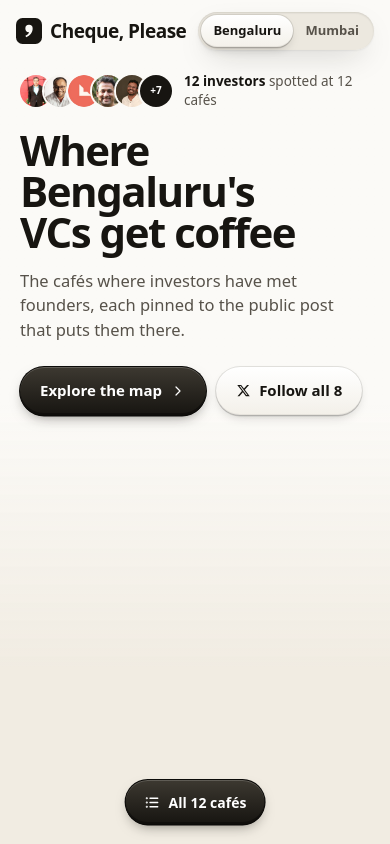
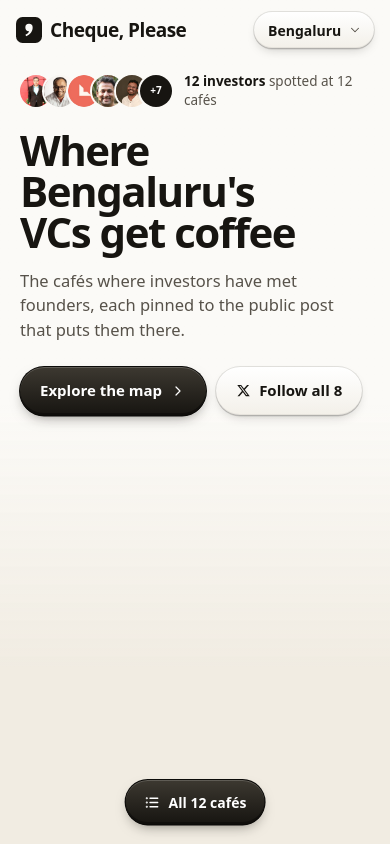
Before and after one commit to Kaif9999/Cheque-Please, a website built with Vite: page index.html in a window 390 px wide. Built offline with nearby package versions, Linux system fonts and the light colour scheme; no server answers; a web font is replaced by a local one.

Commit message:
feat(ui): build the city switch from the city list
Segmented on wide screens, the native picker on phones, ready for more cities.

```diff
--- a/index.html
+++ b/index.html
@@ -63,10 +63,7 @@
           id="top-actions"
           class="flex items-center gap-2 transition-[opacity,visibility] duration-300 group-data-[mode=intro]/app:invisible group-data-[mode=intro]/app:opacity-0 max-lg:hidden"
         ></div>
-        <nav class="flex rounded-full bg-[#ebe7de]/95 p-[3px] shadow-[inset_0_1px_2px_rgb(23_21_17/0.12),var(--shadow-float)]" aria-label="City">
-          <a class="seg-opt" data-city="bengaluru" href="#/bengaluru">Bengaluru</a>
-          <a class="seg-opt" data-city="mumbai" href="#/mumbai">Mumbai</a>
-        </nav>
+        <nav id="city-switch" class="flex" aria-label="City"></nav>
       </div>
     </header>
 
--- a/src/lib/icons.ts
+++ b/src/lib/icons.ts
@@ -5,6 +5,7 @@ const PATHS = {
   arrow: '<path d="M7 17 17 7M8.5 7H17v8.5"/>',
   back: '<path d="M15 18l-6-6 6-6"/>',
   forward: '<path d="M9 6l6 6-6 6"/>',
+  down: '<path d="M6 9l6 6 6-6"/>',
   share: '<path d="M12 15V3.5M7.5 8 12 3.5 16.5 8M5 12.5V19a2 2 0 0 0 2 2h10a2 2 0 0 0 2-2v-6.5"/>',
   pin: '<path d="M12 21s-6.5-5.6-6.5-11a6.5 6.5 0 1 1 13 0c0 5.4-6.5 11-6.5 11Z"/><circle cx="12" cy="10" r="2.3"/>',
   check: '<path d="M5 12.5 10 17.5 19.5 7"/>',
--- a/src/main.ts
+++ b/src/main.ts
@@ -6,7 +6,7 @@ import { createStore } from '@/app/store';
 import { CITIES, CITY_ORDER } from '@/data/cities';
 import { handlesText } from '@/domain/people';
 import type { Panel, Route } from '@/domain/routes';
-import type { Cafe, ZoneId } from '@/domain/types';
+import type { Cafe, CityId, ZoneId } from '@/domain/types';
 import { zoneOf } from '@/domain/zones';
 import { $ } from '@/lib/dom';
 import { mount } from '@/lib/html';
@@ -17,7 +17,7 @@ import { renderFollow } from '@/ui/views/follow';
 import { renderHero } from '@/ui/views/hero';
 import { renderLegend } from '@/ui/views/legend';
 import { renderList } from '@/ui/views/list';
-import { renderListPill, renderTopActions } from '@/ui/views/topbar';
+import { renderCitySwitch, renderListPill, renderTopActions } from '@/ui/views/topbar';
 
 const store = createStore(initialState);
 const router = createRouter(CITY_ORDER, applyRoute);
@@ -25,6 +25,7 @@ const wide = window.matchMedia('(min-width: 1024px)');
 const el = {
   topbar: $('#topbar'),
   topActions: $('#top-actions'),
+  citySwitch: $('#city-switch'),
   hero: $('#hero'),
   heroBody: $('#hero-body'),
   legend: $('#legend'),
@@ -75,9 +76,13 @@ store.subscribe((s) => {
   document.body.dataset.mode = s.mode;
   document.body.dataset.sheet = sheetOpen(s) ? 'open' : 'closed';
   document.title = cafe ? `${cafe.name}, ${cafe.area} · Cheque, Please` : `Cheque, Please · ${city.name}`;
-  for (const opt of document.querySelectorAll<HTMLAnchorElement>('.seg-opt')) {
-    opt.setAttribute('aria-current', String(opt.dataset.city === city.id));
-  }
+  mount(
+    el.citySwitch,
+    renderCitySwitch(
+      CITY_ORDER.map((id) => CITIES[id]),
+      city.id,
+    ),
+  );
   mount(el.heroBody, renderHero(city));
   mount(el.legend, renderLegend(city.cafes, s.filter));
   mount(el.topActions, renderTopActions(city));
@@ -206,6 +211,11 @@ document.addEventListener('click', (e) => {
   if (cafe && target.closest('[data-follow-cafe]')) openFollow([cafe], `Seen at ${cafe.name}`);
 });
 
+document.addEventListener('change', (e) => {
+  const select = (e.target as HTMLElement).closest<HTMLSelectElement>('#city-select');
+  if (select) router.go(select.value as CityId, null);
+});
+
 el.sheetBody.addEventListener('pointerover', (e) => {
   const row = (e.target as HTMLElement).closest<HTMLElement>('a[data-slug]');
   map.highlight(row?.dataset.slug ?? null);
--- a/src/ui/views/topbar.ts
+++ b/src/ui/views/topbar.ts
@@ -1,6 +1,7 @@
 import { followable } from '@/domain/people';
-import type { City } from '@/domain/types';
-import { html, type Html } from '@/lib/html';
+import { routeHref } from '@/domain/routes';
+import type { City, CityId } from '@/domain/types';
+import { html, raw, type Html } from '@/lib/html';
 import { icon } from '@/lib/icons';
 import { btn } from '../components/button';
 
@@ -16,3 +17,21 @@ export function renderTopActions(city: City): Html {
 export function renderListPill(city: City): Html {
   return html`${icon('list', 17)}All ${city.cafes.length} cafés`;
 }
+
+/** The city switch: a segmented control on wide screens, the phone's own picker on narrow ones. */
+export function renderCitySwitch(cities: City[], current: CityId): Html {
+  return html`
+    <div class="hidden rounded-full bg-[#ebe7de]/95 p-[3px] shadow-[inset_0_1px_2px_rgb(23_21_17/0.12),var(--shadow-float)] lg:flex">
+      ${cities.map((c) => html`<a class="seg-opt" data-city="${c.id}" href="${routeHref(c.id)}" aria-current="${String(c.id === current)}">${c.name}</a>`)}
+    </div>
+    <label class="relative lg:hidden">
+      <span class="sr-only">City</span>
+      <select
+        id="city-select"
+        class="h-9 cursor-pointer appearance-none rounded-full border-0 bg-white bg-linear-to-b from-white to-[#f3f0e9] pl-3.5 pr-8 text-[14px] font-[550] text-ink shadow-raised"
+      >
+        ${cities.map((c) => html`<option value="${c.id}"${c.id === current && raw(' selected')}>${c.name}</option>`)}
+      </select>
+      <span class="pointer-events-none absolute right-3 top-1/2 -translate-y-1/2 text-ink-2">${icon('down', 14)}</span>
+    </label>`;
+}
--- a/tools/smoke.mjs
+++ b/tools/smoke.mjs
@@ -93,7 +93,7 @@ await check('a short screen still moves the map when the city changes', async ()
   await short.goto(`${base}#/bengaluru`, { waitUntil: 'load' });
   await short.waitForSelector('.maplibregl-marker', { timeout: 15000 });
   await short.waitForTimeout(1200);
-  await short.locator('.seg-opt[data-city="mumbai"]').click();
+  await short.locator('#city-select').selectOption('mumbai');
   await short.waitForTimeout(1800);
   const seen = await onScreen(short);
   await short.close();
```
